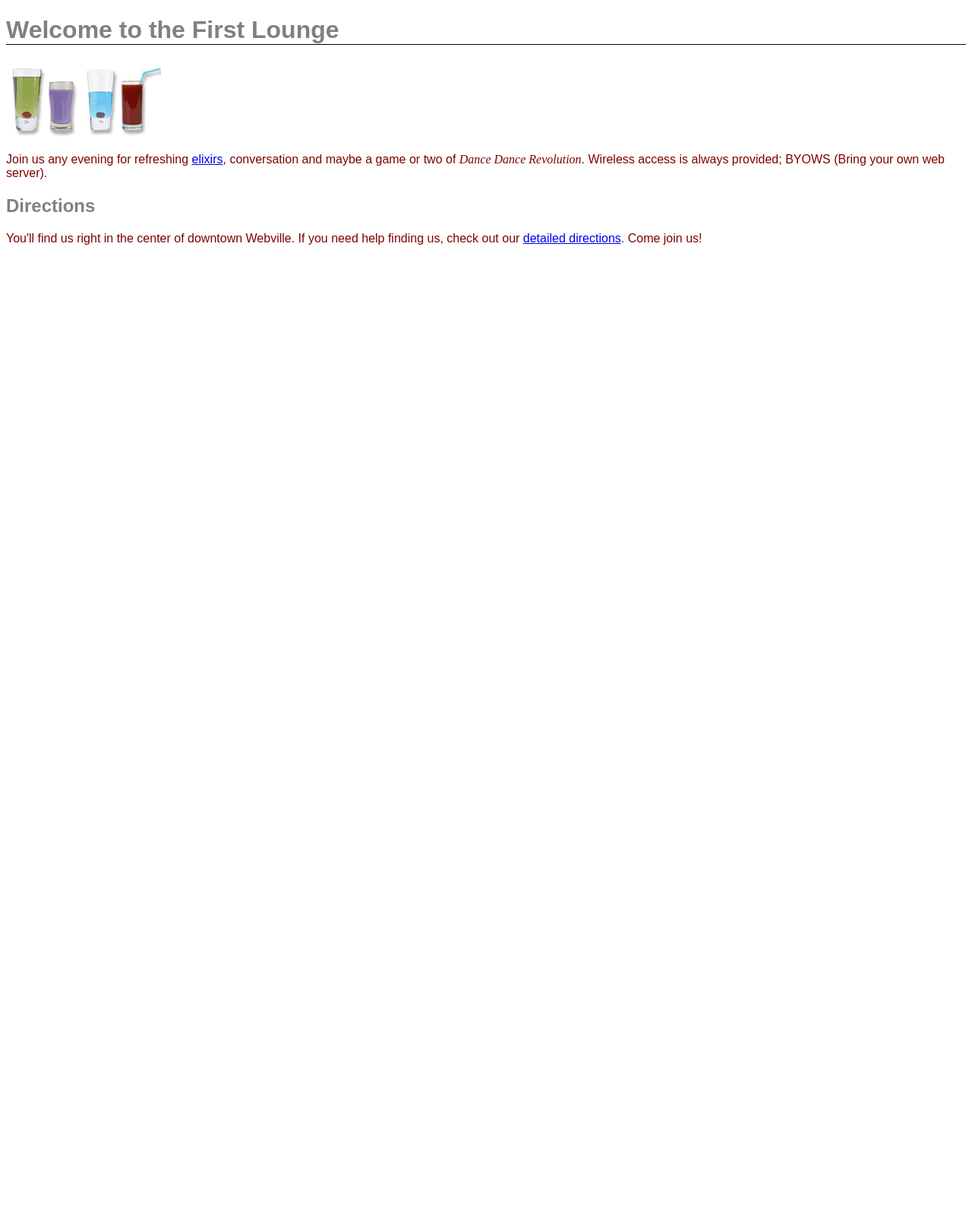
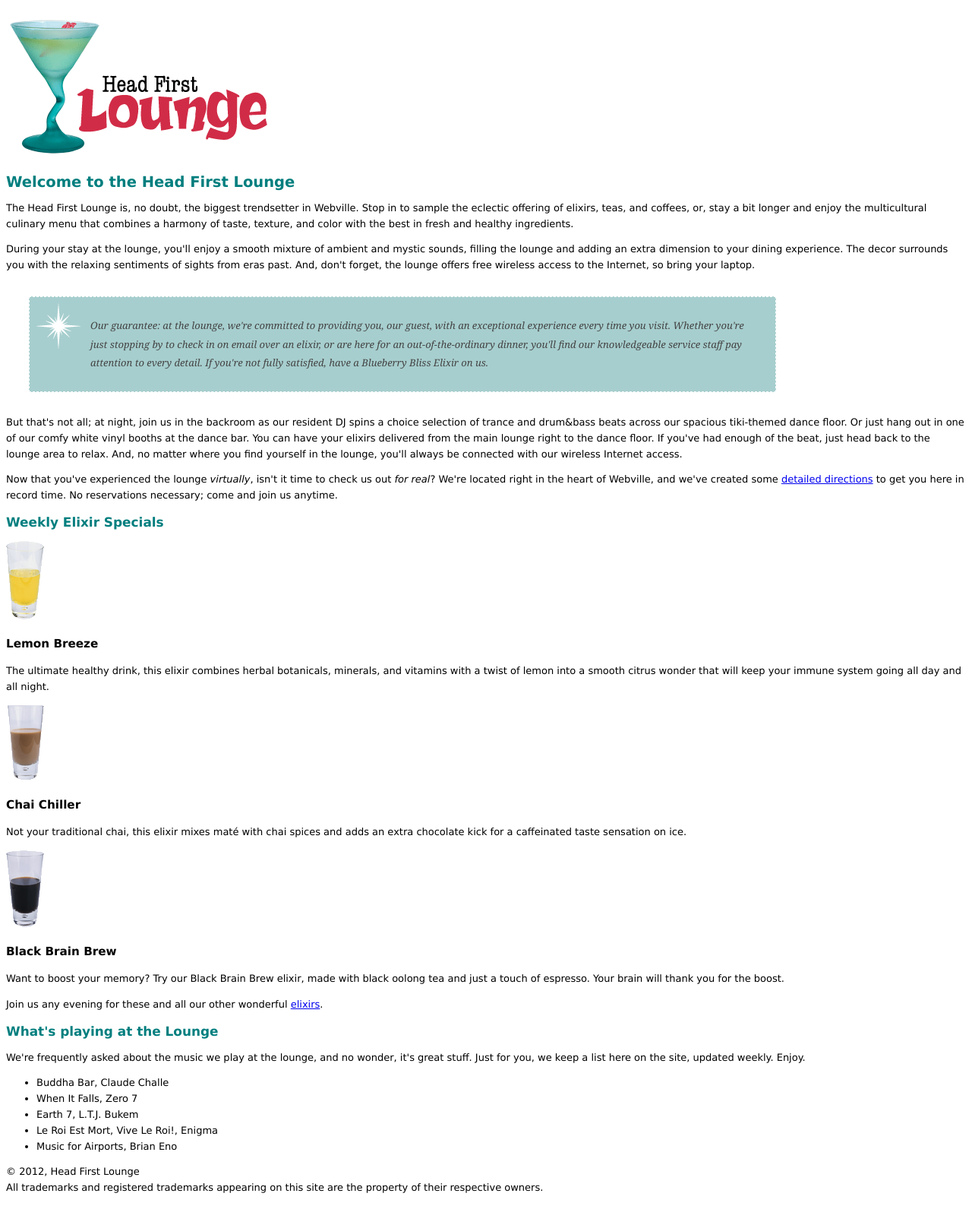
Before and after one commit to bingo2011/Django_hfhtmlcss, a Python web app: template templates/lounge/lounge.html in a window 1280 px wide. Shown: the whole page at 76% size. Before the commit the page ends 322 px from the top, so only its background shows below. Run offline with Jinja, Linux system fonts and the light colour scheme; the template is opened without the code that fills it, so the values that code supplies are empty.

Commit message:
content, padding, border, margin and id/class

```diff
--- a/static/lounge.css
+++ b/static/lounge.css
@@ -1,31 +1,35 @@
 body {
-    font-family: sans-serif;
+    font-size: small;
+    font-family: Verdana, Helvetica, Arial, sans-serif;
+    line-height: 1.6em;
 }
 
 h1, h2 {
-    color:       gray;
+    color: #007e7e;
 }
 
 h1 {
-    border-bottom: 1px solid black;
+    font-size: 150%;
 }
 
-p {
-    color: maroon;
+h2 {
+    font-size: 130%;
 }
 
-em {
-    font-family: serif;
+#guarantee {
+    line-height:         1.9em;
+    font-style:          italic;
+    font-family:         Georgia, "Times New Roman", Times, serif;
+    color:               #444444;
+    border-color:        white;
+    border-width:        1px;
+    border-style:        dashed;
+    background-color:    #a7cece;
+    padding:             25px;
+    padding-left:        80px;
+    margin:              30px;
+    margin-right:        250px;
+    background-image:    url(images/background.gif);
+    background-repeat:   no-repeat;
+    background-position: top left;
 }
-
-.greentea {
-    color: green;
-}
-
-.raspberry {
-    color: blue;
-}
-
-.blueberry {
-    color: purple;
-}
--- a/templates/lounge/lounge.html
+++ b/templates/lounge/lounge.html
@@ -1,4 +1,4 @@
-<!doctype html>
+<!DOCTYPE html>
 <html>
   <head>
     <meta charset="utf-8">
@@ -6,20 +6,112 @@
     <link type="text/css" rel="stylesheet" href="{{ STATIC_URL }}lounge.css">
   </head>
   <body>
-    <h1>Welcome to the First Lounge</h1>
-    <img src="{{ STATIC_URL }}images/drinks.gif">
+    <p><img src="{{ STATIC_URL }}images/logo.gif" alt="Head First Lounge"></p>
+    <h1>Welcome to the Head First Lounge</h1>
     <p>
-       Join us any evening for refreshing <a href="beverages/elixir.html">elixirs</a>,
-       conversation and maybe a game or two of
-       <em>Dance Dance Revolution</em>.
-       Wireless access is always provided;
-       BYOWS (Bring your own web server).
+      The Head First Lounge is, no doubt, the biggest trendsetter in Webville.
+      Stop in to sample the eclectic offering of elixirs, teas, and coffees,
+      or, stay a bit longer and enjoy the multicultural culinary menu that
+      combines a harmony of taste, texture, and color with the best in fresh
+      and healthy ingredients.
     </p>
-    <h2>Directions</h2>
+
     <p>
-      You'll find us right in the center of downtown Webville.
-      If you need help finding us, check out our <a href="about/directions.html">detailed directions</a>.
-      Come join us!
+      During your stay at the lounge, you'll enjoy a smooth mixture of
+      ambient and mystic sounds, filling the lounge and adding an extra dimension
+      to your dining experience. The decor surrounds you with the relaxing sentiments
+      of sights from eras past. And, don't forget, the lounge offers free wireless
+      access to the Internet, so bring your laptop.
+    </p>
+
+    <p id="guarantee">
+      Our guarantee: at the lounge, we're committed to providing you,
+      our guest, with an exceptional experience every time you visit.
+      Whether you're just stopping by to check in on email over an
+      elixir, or are here for an out-of-the-ordinary dinner, you'll
+      find our knowledgeable service staff pay attention to every detail.
+      If you're not fully satisfied, have a Blueberry Bliss Elixir on us.
+    </p>
+
+    <p>
+      But that's not all; at night, join us in the backroom as our resident
+      DJ spins a choice selection of trance and drum&amp;bass beats across
+      our spacious tiki-themed dance floor. Or just hang out in one of our
+      comfy white vinyl booths at the dance bar. You can have your elixirs
+      delivered from the main lounge right to the dance floor. If you've
+      had enough of the beat, just head back to the lounge area to relax.
+      And, no matter where you find yourself in the lounge, you'll always be
+      connected with our wireless Internet access.
+    </p>
+
+    <p>
+      Now that you've experienced the lounge <em>virtually</em>, isn't
+      it time to check us out <em>for real</em>? We're located right
+      in the heart of Webville, and we've created some
+      <a href="about/directions.html"
+         title="Detailed Directions to the Lounge">detailed directions</a>
+      to get you here in record time. No reservations necessary;
+      come and join us anytime.
+    </p>
+
+    <h2>Weekly Elixir Specials</h2>
+    <p>
+      <img src="{{ STATIC_URL }}images/yellow.gif" alt="Lemon Breeze Elixir">
+    </p>
+    <h3>Lemon Breeze</h3>
+    <p>
+      The ultimate healthy drink, this elixir combines
+      herbal botanicals, minerals, and vitamins with
+      a twist of lemon into a smooth citrus wonder
+      that will keep your immune system going all
+      day and all night.
+    </p>
+
+    <p>
+      <img src="{{ STATIC_URL }}images/chai.gif" alt="Chai Chiller Elixir">
+    </p>
+    <h3>Chai Chiller</h3>
+    <p>
+      Not your traditional chai, this elixir mixes mat&eacute;
+      with chai spices and adds an extra chocolate kick for
+      a caffeinated taste sensation on ice.
+    </p>
+
+    <p>
+      <img src="{{ STATIC_URL }}images/black.gif" alt="Black Brain Brew Elixir">
+    </p>
+    <h3>Black Brain Brew</h3>
+    <p>
+      Want to boost your memory?  Try our Black Brain Brew
+      elixir, made with black oolong tea and just a touch
+      of espresso.  Your brain will thank you for the boost.
+    </p>
+
+    <p>
+      Join us any evening for these and all our
+      other wonderful
+      <a href="beverages/elixir.html"
+         title="Head First Lounge Elixirs">elixirs</a>.
+    </p>
+
+    <h2>What's playing at the Lounge</h2>
+    <p>
+      We're frequently asked about the music we play at the lounge, and no wonder,
+      it's great stuff. Just for you, we keep a list here on the site, updated weekly.
+      Enjoy.
+    </p>
+    <ul>
+      <li>Buddha Bar, Claude Challe</li>
+      <li>When It Falls, Zero 7</li>
+      <li>Earth 7, L.T.J. Bukem</li>
+      <li>Le Roi Est Mort, Vive Le Roi!, Enigma</li>
+      <li>Music for Airports, Brian Eno</li>
+    </ul>
+
+    <p>
+      &copy; 2012, Head First Lounge<br>
+      All trademarks and registered trademarks appearing on this site are
+      the property of their respective owners.
     </p>
   </body>
 </html>
```
Also changed, not shown: static/images/background.gif (added), static/images/black.gif (added), static/images/blue.gif (added), static/images/chai.gif (added), static/images/cocktail.gif (added), static/images/green.gif (added), static/images/lightblue.gif (added), static/images/logo.gif (added), static/images/red.gif (added), static/images/yellow.gif (added), 1 other file.
